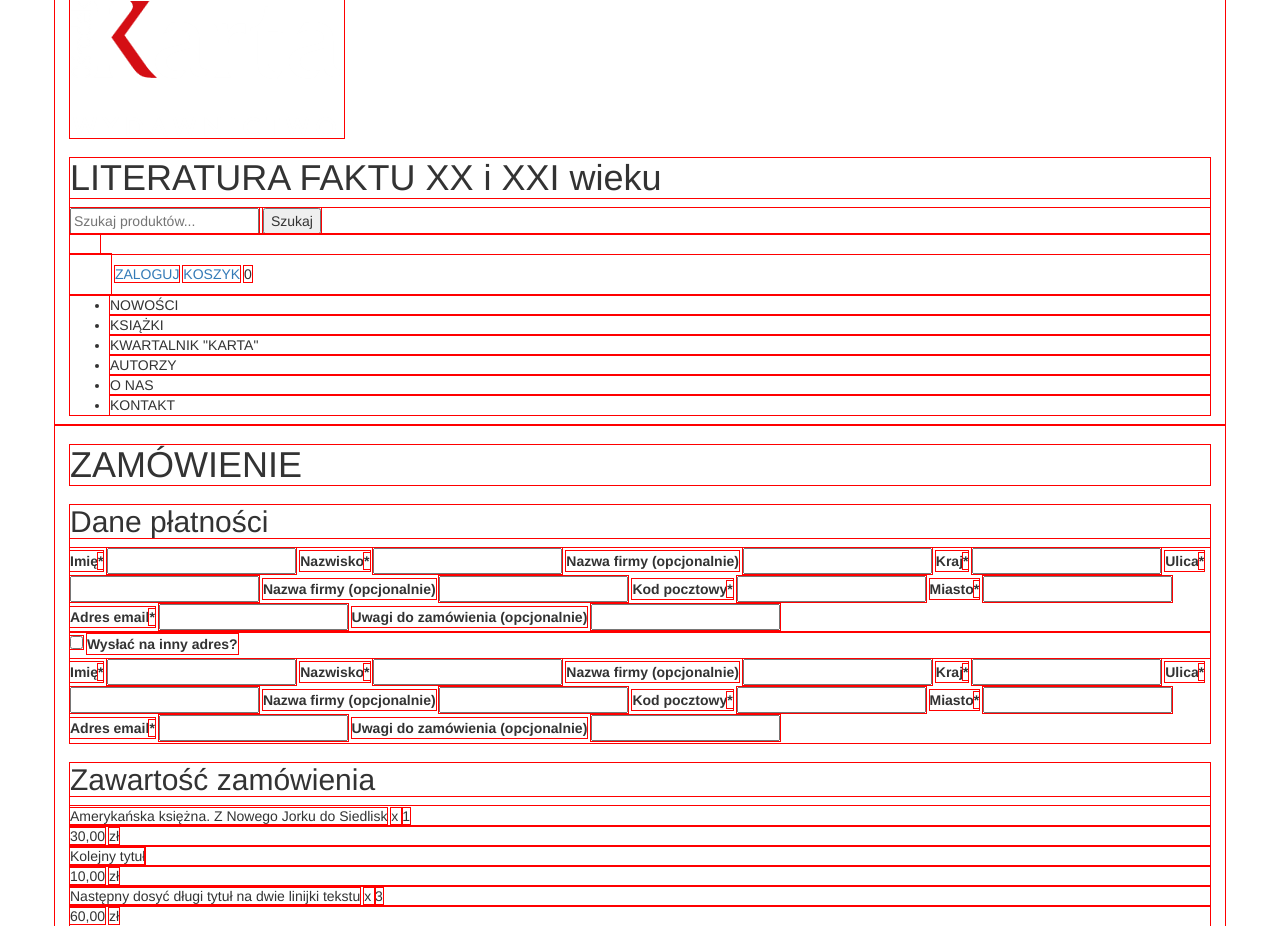
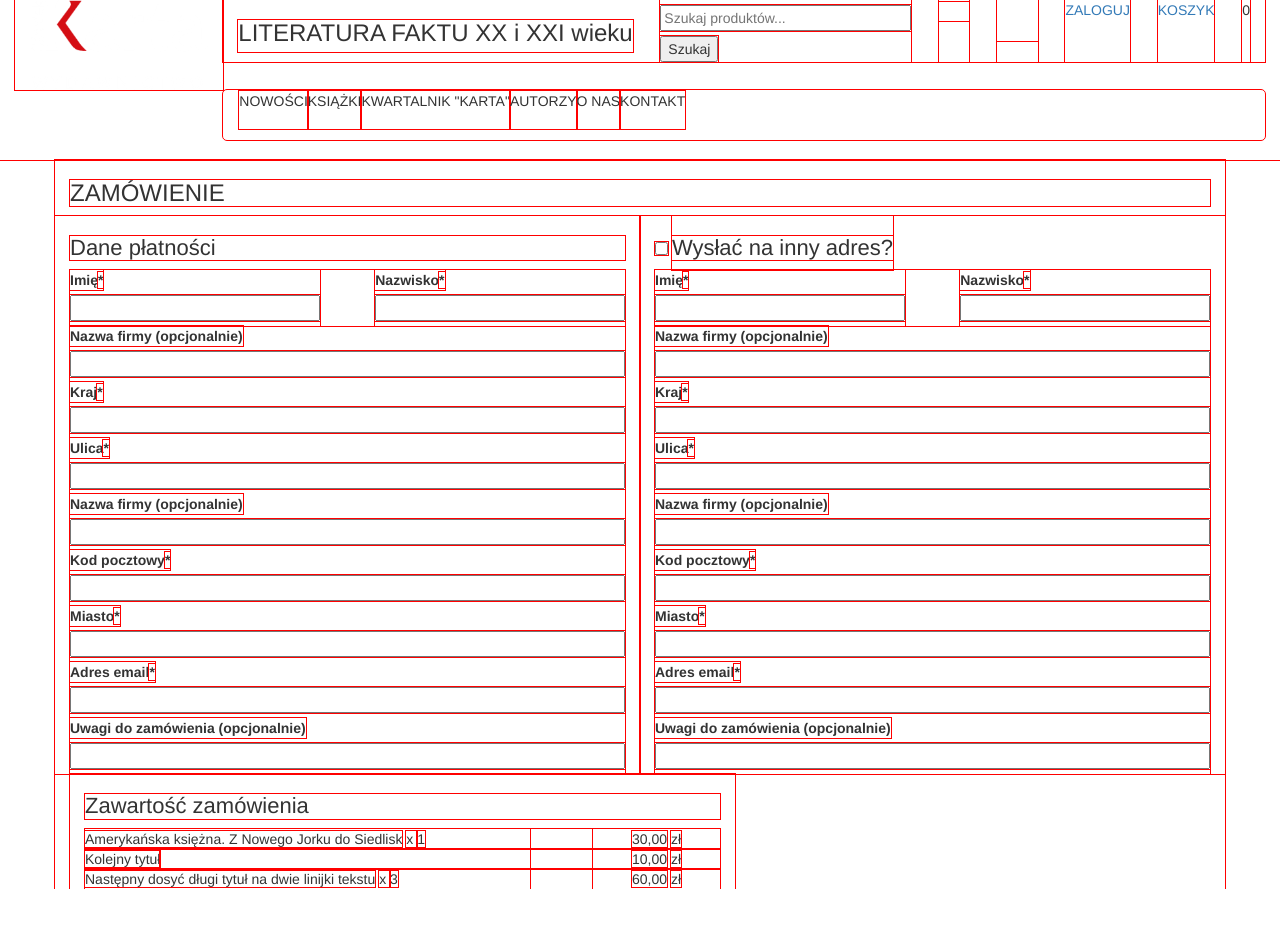
Before and after one commit to gorniczy/karta-form, a website: page index.html in a window 1280 px wide. After the commit the page ends 889 px from the top, so only its background shows below. Drawn offline with nearby package versions, Linux system fonts and the light colour scheme.

Commit message:
layout the page based on mockup

```diff
--- a/index.html
+++ b/index.html
@@ -12,8 +12,8 @@
 
 <body>
   <header class="container">
-    <img src="img/karta-logo.png" alt="logo">
-    <div class="top-menu">
+    <img src="img/karta-logo.png" alt="logo" class="col-sm-2">
+    <div class="top-menu col-sm-10">
       <h1 class="alt-slogan">LITERATURA FAKTU XX i XXI wieku</h1>
       <form>
         <input type="text" placeholder="Szukaj produktów...">
@@ -25,26 +25,33 @@
       <a href="">KOSZYK</a>
       <span class="total-items">0</span>
     </div>
-    <nav>
+    <nav class="navbar col-sm-10 col-sm-offset-2">
       <ul class="nav-items">
-        <li class="nav-itme">NOWOŚCI</li>
-        <li class="nav-itme">KSIĄŻKI</li>
-        <li class="nav-itme">KWARTALNIK "KARTA"</li>
-        <li class="nav-itme">AUTORZY</li>
-        <li class="nav-itme">O NAS</li>
-        <li class="nav-itme">KONTAKT</li>
+        <li class="nav-item">NOWOŚCI</li>
+        <li class="nav-item">KSIĄŻKI</li>
+        <li class="nav-item">KWARTALNIK "KARTA"</li>
+        <li class="nav-item">AUTORZY</li>
+        <li class="nav-item">O NAS</li>
+        <li class="nav-item">KONTAKT</li>
       </ul>
     </nav>
   </header>
-  <div class="container">
+  <div class="container form-cart">
     <h1>ZAMÓWIENIE</h1>
-    <div class="form-container">
+    <div class="row">
+      <div class="form-container col-sm-6">
         <h2 class="subheading">Dane płatności</h2>
         <form class="form-primary">
+          <div class="name-lastname">
+            <div class="wrapper">
               <label for="name">Imię<span class="required-symbol">*</span></label>
               <input type="text" id="name">
+            </div>
+            <div class="wrapper">
               <label for="lastname">Nazwisko<span class="required-symbol">*</span></label>
               <input type="text" id="lastname">
+            </div>
+          </div>
           <label for="company-name">Nazwa firmy (opcjonalnie)</label>
           <input type="text" id="company-name">
           <label for="country">Kraj<span class="required-symbol">*</span></label>
@@ -63,14 +70,20 @@
           <input type="text" id="notes">
         </form>
       </div>
-    <div class="form-container">
+      <div class="form-container col-sm-6">
         <input type="checkbox" id="alt-address">
-      <label for="alt-address">Wysłać na inny adres?</label>
+        <label for="alt-address"><h2>Wysłać na inny adres?</h2></label>
         <form class="form-optional">
+          <div class="name-lastname">
+            <div class="wrapper">
               <label for="name">Imię<span class="required-symbol">*</span></label>
               <input type="text" id="name">
+            </div>
+            <div class="wrapper">
               <label for="lastname">Nazwisko<span class="required-symbol">*</span></label>
               <input type="text" id="lastname">
+            </div>
+          </div>
           <label for="company-name">Nazwa firmy (opcjonalnie)</label>
           <input type="text" id="company-name">
           <label for="country">Kraj<span class="required-symbol">*</span></label>
@@ -89,7 +102,8 @@
           <input type="text" id="notes">
         </form>
       </div>
-    <div class="order">
+    </div>
+    <div class="order col-sm-7">
       <h2 class="subheading">Zawartość zamówienia</h2>
       <div class="items">
         <div class="item">
--- a/less/styles.less
+++ b/less/styles.less
@@ -1,3 +1,63 @@
 * {
   outline: 1px solid red;
 }
+
+header {
+  min-width: 100%;
+}
+
+.top-menu {
+  display: flex;
+  justify-content: space-between;
+}
+
+.navbar {
+  display: flex;
+  justify-content: flex-start;
+}
+
+.nav-items {
+  display: flex;
+  padding: 0;
+  list-style: none;
+}
+
+.name-lastname {
+  display: flex;
+  justify-content: space-between;
+
+  .wrapper {
+    width: 45%;
+  }
+}
+
+label {
+  margin: 0;
+}
+
+input[type=text] {
+  width: 100%;
+  margin: 5px 0;
+}
+
+.item {
+  display: flex;
+  justify-content: space-between;
+
+  .details {
+    width: 70%;
+  }
+
+  .price {
+    width: 20%;
+    text-align: center;
+  }
+}
+
+h1 {
+  font-size: 24px;
+}
+
+h2 {
+  font-size: 22px;
+}
```
Also changed, not shown: css/styles.css, dist/styles.css. Lines whose indentation alone changed are shown as unchanged.
